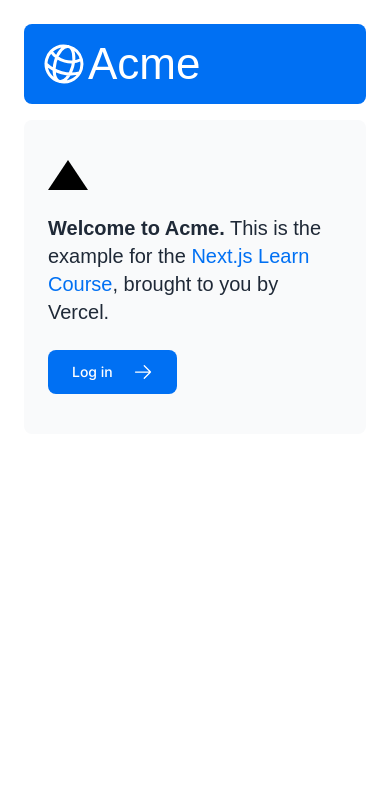
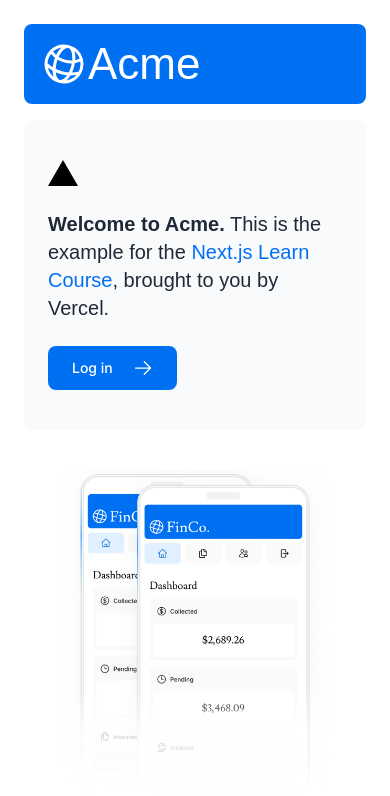
Before and after one commit to bagas-na/nextjs-dashboard, a Next.js app: page / in a window 390 px wide. Shown: the top 796 px of the page. Built offline with nearby package versions, Linux system fonts and the light colour scheme; a web font is replaced by a local one.

Commit message:
Complete Chapter 3: add hero for desktop and mobile

```diff
--- a/app/page.tsx
+++ b/app/page.tsx
@@ -1,17 +1,20 @@
 import AcmeLogo from "@/app/ui/acme-logo";
 import styles from "@/app/ui/home.module.css";
 import { ArrowRightIcon } from "@heroicons/react/24/outline";
+import Image from "next/image";
 import Link from "next/link";
 import { lusitana } from "./ui/fonts";
 
 export default function Page() {
   return (
     <main className="flex min-h-screen flex-col p-6">
-      <div className="flex h-20 shrink-0 items-end rounded-lg bg-blue-500 p-4 md:h-52"><AcmeLogo /></div>
+      <div className="flex h-20 shrink-0 items-end rounded-lg bg-blue-500 p-4 md:h-52">
+        <AcmeLogo />
+      </div>
       <div className="mt-4 flex grow flex-col gap-4 md:flex-row">
         <div className="flex flex-col justify-center gap-6 rounded-lg bg-gray-50 px-6 py-10 md:w-2/5 md:px-20">
-          {/* <div className="relative w-0 h-0 border-l-[15px] border-r-[15px] border-b-[26px] border-l-transparent border-r-transparent border-b-black" /> */}
-          <div className={styles.shape} />
+          <div className="relative w-0 h-0 border-l-[15px] border-r-[15px] border-b-[26px] border-l-transparent border-r-transparent border-b-black" />
+          {/* <div className={styles.shape} /> */}
           <p className={`text-xl text-gray-800 md:text-3xl md:leading-normal ${lusitana.className}`}>
             <strong>Welcome to Acme.</strong> This is the example for the{" "}
             <a href="https://nextjs.org/learn/" className="text-blue-500">
@@ -27,6 +30,20 @@
         </div>
         <div className="flex items-center justify-center p-6 md:w-3/5 md:px-28 md:py-12">
           {/* Add Hero Images Here */}
+          <Image
+            src="/hero-desktop.png"
+            width={1000}
+            height={760}
+            className="hidden md:block"
+            alt="Screenshots of the dashboard project showing desktop version"
+          />
+          <Image
+            src="/hero-mobile.png"
+            width={560}
+            height={620}
+            className="block md:hidden"
+            alt="Screenshot of the dashboard project showing mobile version"
+          />
         </div>
       </div>
     </main>
```
